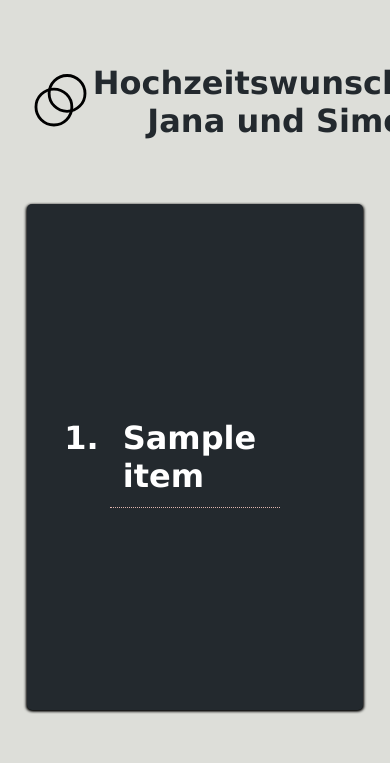
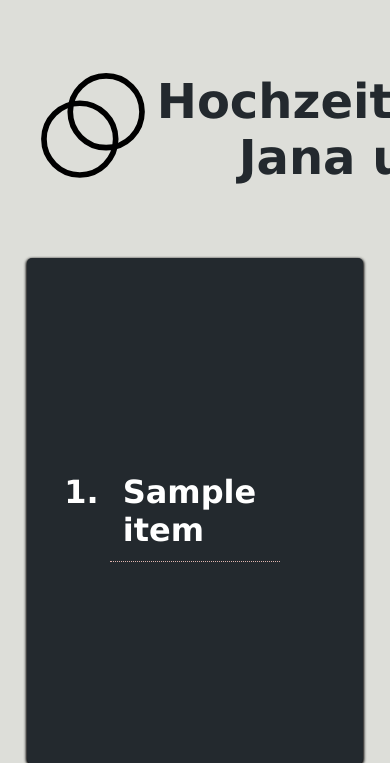
Before and after one commit to theCalcaholic/caldav-giftlist, a Python web app: template templates/wishlist.html in a window 390 px wide; the page is wider, and only the part inside the window is pictured. Shown: the top 763 px of that part. Run offline with Jinja, Linux system fonts and the light colour scheme; the template is opened without the code that fills it: most values are stand-ins (such as "Sample title", 1, 10 or a date in 2020).

Commit message:
Fix header title responsive sizing

```diff
--- a/static/style.css
+++ b/static/style.css
@@ -12,15 +12,15 @@ h1.header-title {
     text-align: center;
     color: #23292e;
     margin: 0;
-    font-size: 2em;
+    font-size: 3em;
 }
 
 .header-icon {
     background-image: url(rings_black.svg);
     background-position: center;
-    background-size: 64px 64px;
-    width: 66px;
-    height: 66px;
+    background-size: 98% 98%;
+    width: 130px;
+    height: 130px;
     box-sizing: content-box;
     display: block;
     flex-shrink: 0;
@@ -88,4 +88,13 @@ body {
         font-size: 1em;
     }
 
+    h1.header-title {
+        font-size: 2em;
+    }
+
+    .header-icon {
+        width: 65px;
+        height: 65px;
+    }
+
 }
```
